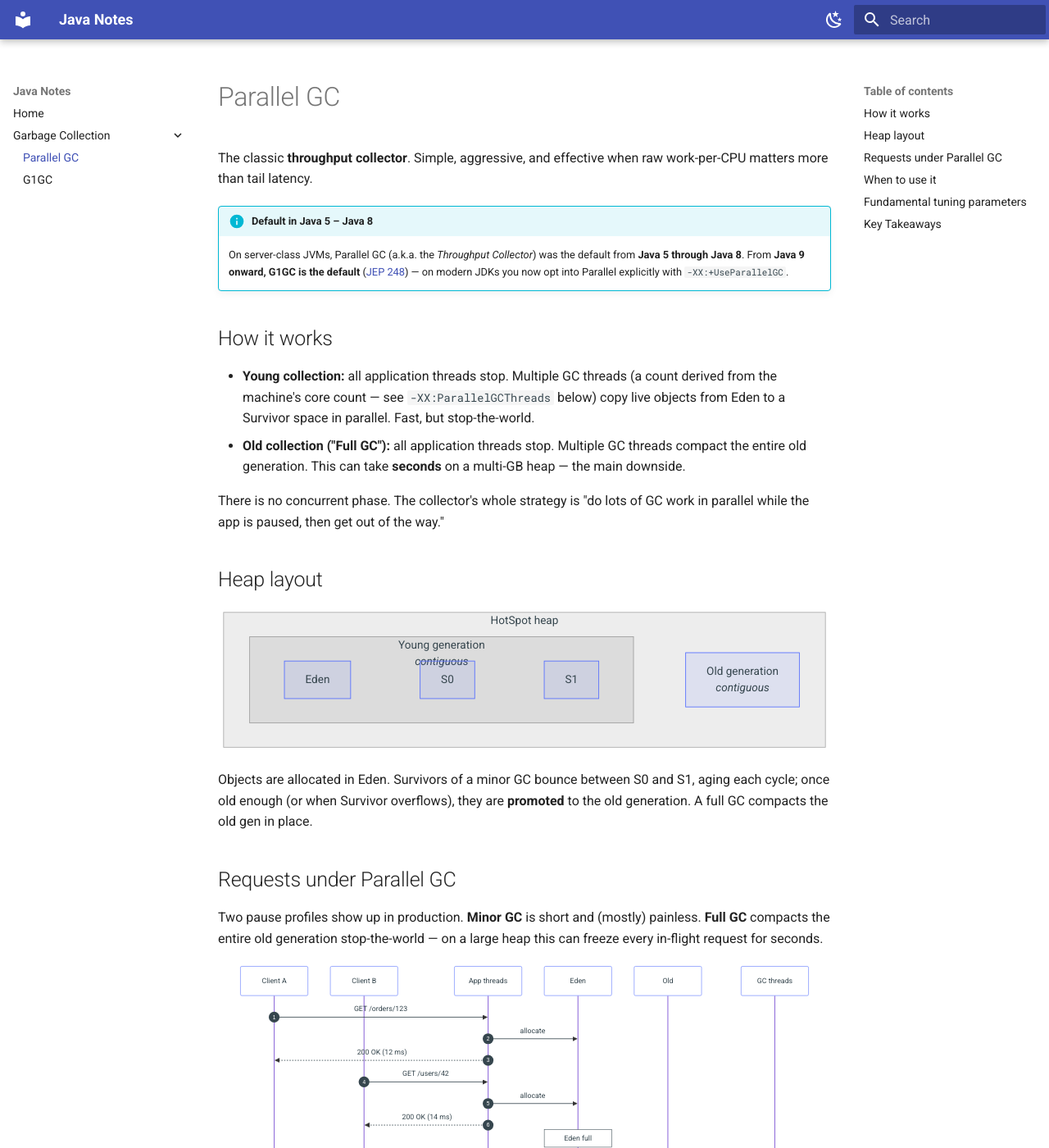
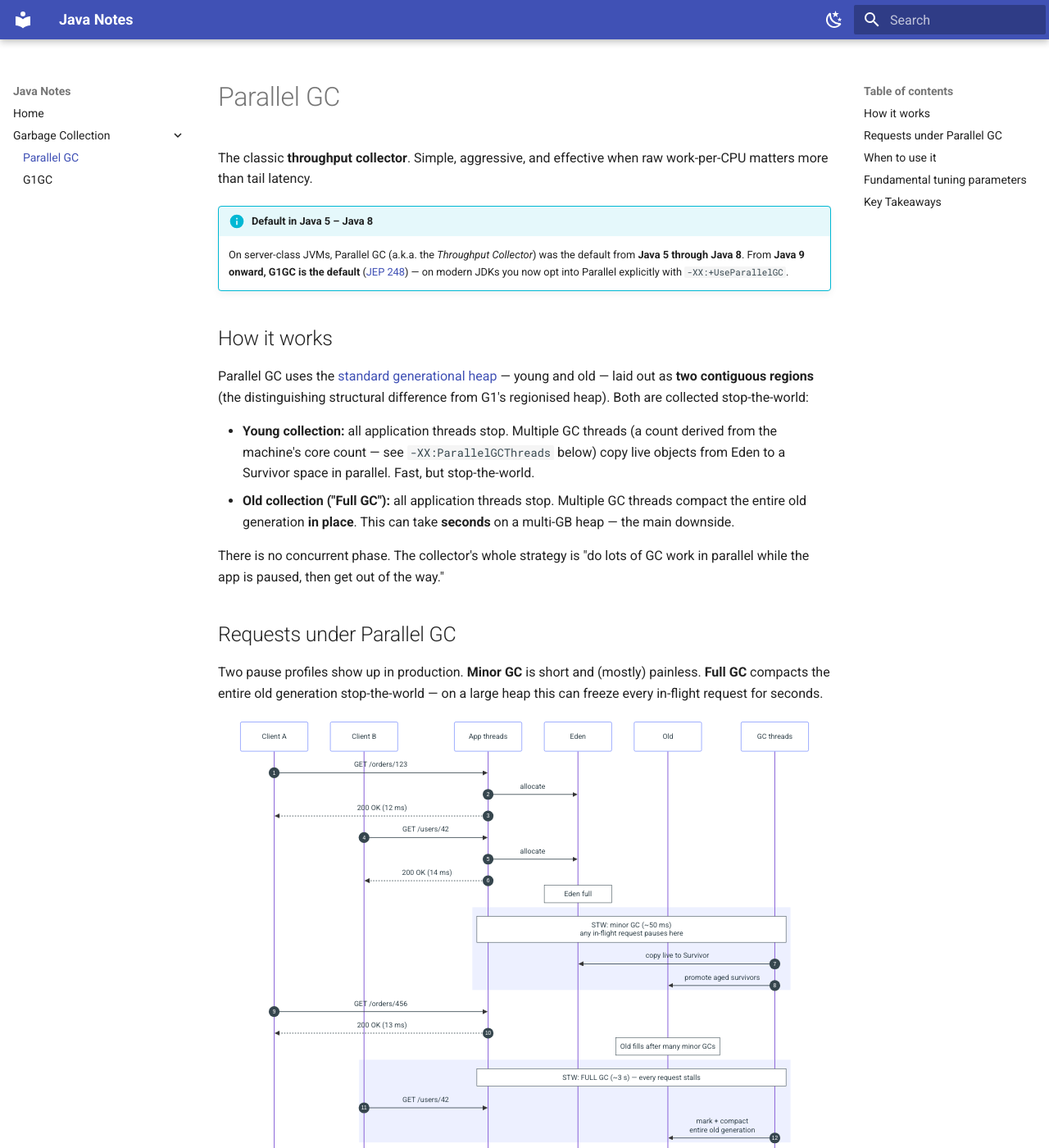
Before and after one commit to vatsan127/java_notes, an MkDocs documentation site: the page built from docs/garbage-collection/parallel-gc.md, in a window 1280 px wide and 1400 px high. Shown: the whole window at 82% size. Built offline with MkDocs 1.6.1 and Material for MkDocs 9.7.7, drawn with Linux system fonts in a browser that asks for light colours.

Commit message:
commit for adding garbage collection ntoes

````diff
--- a/docs/garbage-collection/parallel-gc.md
+++ b/docs/garbage-collection/parallel-gc.md
@@ -11,34 +11,21 @@ raw work-per-CPU matters more than tail latency.
 
 ## How it works
 
+Parallel GC uses the [standard generational heap](index.md#heap-memory-architecture)
+— young and old — laid out as **two contiguous regions** (the distinguishing
+structural difference from G1's regionised heap). Both are collected
+stop-the-world:
+
 - **Young collection:** all application threads stop. Multiple GC threads
   (a count derived from the machine's core count — see
   `-XX:ParallelGCThreads` below) copy live objects from Eden to a Survivor
   space in parallel. Fast, but stop-the-world.
 - **Old collection ("Full GC"):** all application threads stop. Multiple GC
-  threads compact the entire old generation. This can take **seconds** on a
-  multi-GB heap — the main downside.
+  threads compact the entire old generation **in place**. This can take
+  **seconds** on a multi-GB heap — the main downside.
 
 There is no concurrent phase. The collector's whole strategy is "do lots of
 GC work in parallel while the app is paused, then get out of the way."
-
-## Heap layout
-
-```mermaid
-flowchart LR
-    subgraph Heap["HotSpot heap"]
-        direction LR
-        subgraph Young["Young generation<br/><i>contiguous</i>"]
-            direction LR
-            Eden ~~~ S0 ~~~ S1
-        end
-        Young ~~~ Old["Old generation<br/><i>contiguous</i>"]
-    end
-```
-
-Objects are allocated in Eden. Survivors of a minor GC bounce between S0 and
-S1, aging each cycle; once old enough (or when Survivor overflows), they are
-**promoted** to the old generation. A full GC compacts the old gen in place.
 
 ## Requests under Parallel GC
 
````
Also changed, not shown: docs/garbage-collection/index.md (+47 -8 lines).
